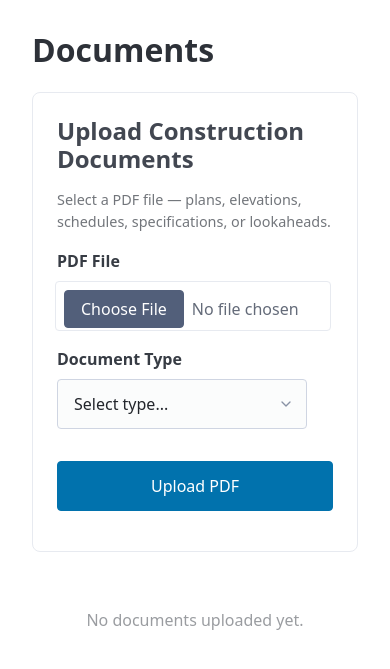
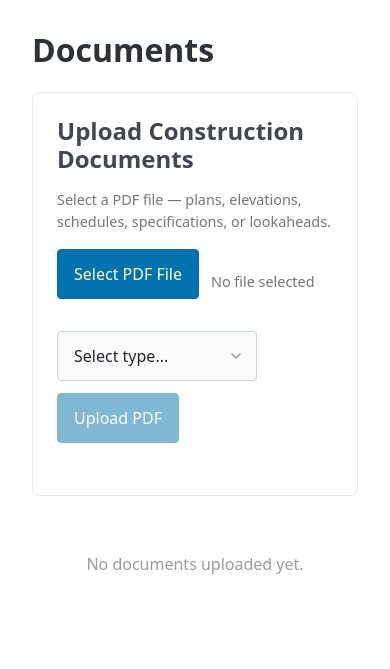
Before and after one commit to oodaooda/frontier, a FastAPI app: page /documents in a window 390 px wide; the page is wider, and only the part inside the window is pictured. Shown: the part 70-739 px from the top of that part. Run offline with FastAPI, Linux system fonts and the light colour scheme; data that the repository does not hold is empty; some libraries are stand-ins or nearby versions.

Commit message:
Fix file upload — use JS click delegation and Fetch API
The native file input was unresponsive across Chrome and Firefox,
likely due to Pico CSS styling interference. Replaced with:
- Hidden file input positioned off-screen (not display:none)
- JS button that programmatically triggers the file picker
- Fetch API upload with progress status display
- Added static upload_test.html for debugging file inputs

Co-Authored-By: Claude Opus 4.6 (1M context) <noreply@anthropic.com>

```diff
--- a/src/frontier/templates/documents.html
+++ b/src/frontier/templates/documents.html
@@ -7,20 +7,19 @@
     <h1>Documents</h1>
 </div>
 
-<form action="/documents/upload" method="post" enctype="multipart/form-data"
-      style="border:1px solid var(--pico-muted-border-color); border-radius:8px; padding:1.5rem; margin-bottom:1.5rem;">
+<div id="upload-section" style="border:1px solid var(--pico-muted-border-color); border-radius:8px; padding:1.5rem; margin-bottom:1.5rem;">
     <h3 style="margin-top:0;">Upload Construction Documents</h3>
     <p style="font-size:0.9rem; opacity:0.7;">Select a PDF file — plans, elevations, schedules, specifications, or lookaheads.</p>
 
-    <div style="margin-bottom:1rem;">
-        <label for="pdf-file" style="display:block; margin-bottom:0.5rem; font-weight:600;">PDF File</label>
-        <input type="file" id="pdf-file" name="file" accept=".pdf" required
-               style="display:block; width:100%; padding:0.5rem; border:1px solid var(--pico-muted-border-color); border-radius:4px; cursor:pointer;">
+    <div style="display:flex; gap:0.75rem; align-items:center; flex-wrap:wrap; margin-bottom:1rem;">
+        <button type="button" id="pick-file-btn" onclick="document.getElementById('hidden-file').click();">
+            Select PDF File
+        </button>
+        <span id="file-name" style="font-size:0.9rem; opacity:0.7;">No file selected</span>
     </div>
 
-    <div style="margin-bottom:1rem;">
-        <label for="doc-type" style="display:block; margin-bottom:0.5rem; font-weight:600;">Document Type</label>
-        <select id="doc-type" name="doc_type" style="width:250px;">
+    <div style="display:flex; gap:0.75rem; align-items:center; flex-wrap:wrap;">
+        <select id="upload-doc-type" style="width:200px; margin:0;">
             <option value="">Select type...</option>
             <option value="plan">Plan</option>
             <option value="elevation">Elevation</option>
@@ -29,10 +28,60 @@
             <option value="lookahead">Lookahead</option>
             <option value="table">Table</option>
         </select>
+        <button type="button" id="upload-btn" onclick="doUpload();" disabled style="opacity:0.5;">
+            Upload PDF
+        </button>
     </div>
 
-    <button type="submit">Upload PDF</button>
-</form>
+    <div id="upload-status" style="margin-top:0.75rem; font-size:0.9rem;"></div>
+</div>
+
+<!-- Hidden file input outside of any styled container -->
+<input type="file" id="hidden-file" accept=".pdf" style="position:fixed; top:-9999px; left:-9999px;">
+
+<script>
+document.getElementById('hidden-file').addEventListener('change', function() {
+    if (this.files.length > 0) {
+        document.getElementById('file-name').textContent = this.files[0].name;
+        document.getElementById('file-name').style.opacity = '1';
+        document.getElementById('file-name').style.fontWeight = '600';
+        document.getElementById('upload-btn').disabled = false;
+        document.getElementById('upload-btn').style.opacity = '1';
+    }
+});
+
+function doUpload() {
+    var fileInput = document.getElementById('hidden-file');
+    if (!fileInput.files.length) {
+        alert('Please select a file first.');
+        return;
+    }
+
+    var formData = new FormData();
+    formData.append('file', fileInput.files[0]);
+    formData.append('doc_type', document.getElementById('upload-doc-type').value);
+
+    document.getElementById('upload-status').innerHTML = '<em>Uploading and rendering pages... please wait.</em>';
+    document.getElementById('upload-btn').disabled = true;
+
+    fetch('/documents/upload', {
+        method: 'POST',
+        body: formData
+    }).then(function(response) {
+        if (response.redirected) {
+            window.location.href = response.url;
+        } else if (response.ok) {
+            window.location.href = '/documents';
+        } else {
+            document.getElementById('upload-status').innerHTML = '<span style="color:var(--fail);">Upload failed: ' + response.statusText + '</span>';
+            document.getElementById('upload-btn').disabled = false;
+        }
+    }).catch(function(err) {
+        document.getElementById('upload-status').innerHTML = '<span style="color:var(--fail);">Upload error: ' + err + '</span>';
+        document.getElementById('upload-btn').disabled = false;
+    });
+}
+</script>
 
 {% if documents %}
 <table>
```
Also changed, not shown: src/frontier/static/upload_test.html (added, +26 -0 lines).
